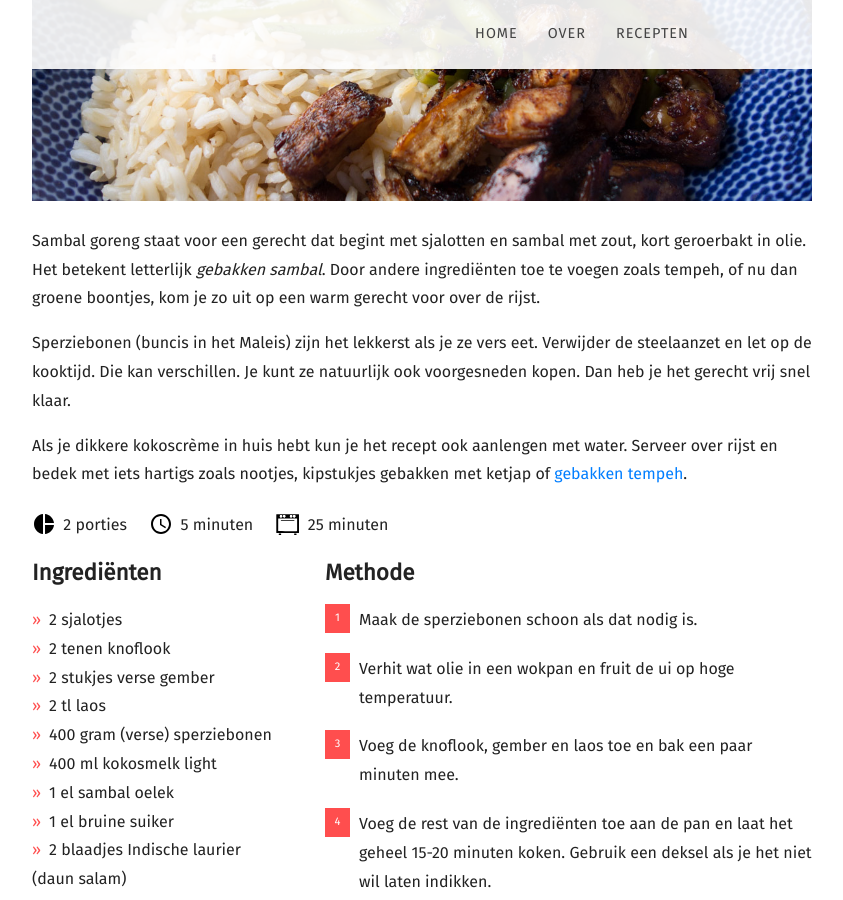
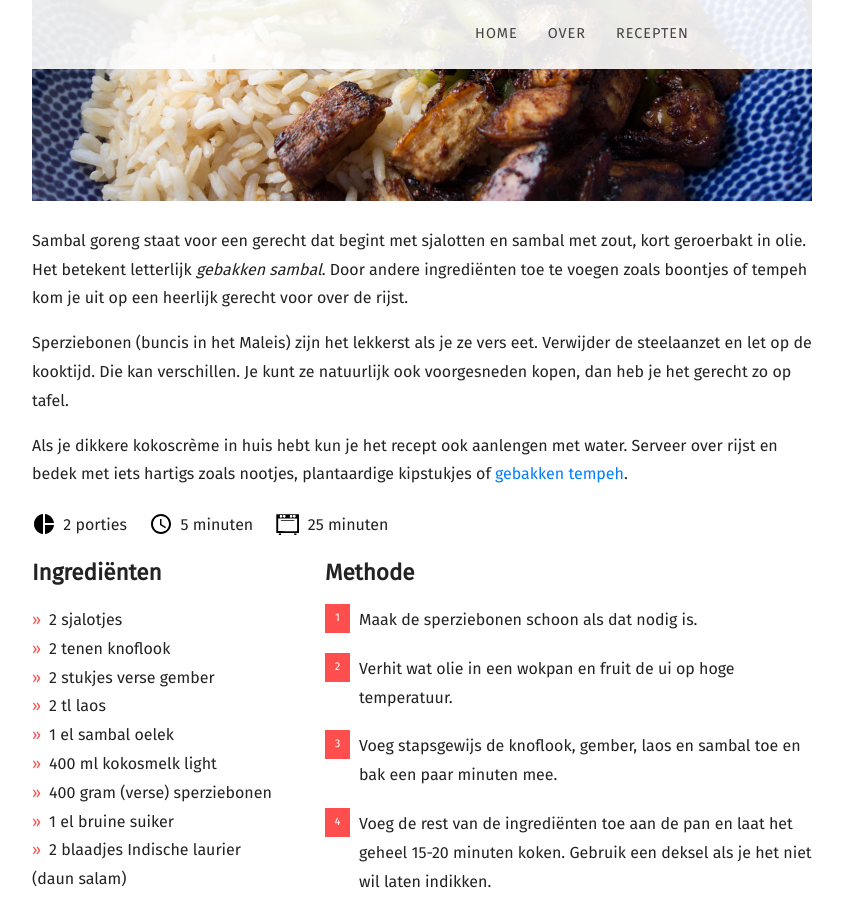
Before and after one commit to marijnio/vegasaurus-old, a Jekyll site: the page built from _posts/2019-07-08-sambal-goreng-boontjes.md, in a window 1280 px wide and 900 px high, scrolled down 723 px. Shown: the whole window, without its empty margins (58-901 px from the left). Built offline with Jekyll 4.4.1, drawn with Linux system fonts in a browser that asks for light colours; nearby versions of some CDN libraries.

Commit message:
Recipe edits

```diff
--- a/_posts/2019-07-08-sambal-goreng-boontjes.md
+++ b/_posts/2019-07-08-sambal-goreng-boontjes.md
@@ -13,9 +13,9 @@ recipe:
     - 2 tenen knoflook
     - 2 stukjes verse gember
     - 2 tl laos
+    - 1 el sambal oelek
+    - 400 ml kokosmelk light
     - 400 gram (verse) sperziebonen
-    - 400 ml kokosmelk light
-    - 1 el sambal oelek
     - 1 el bruine suiker
     - 2 blaadjes Indische laurier (daun salam)
     - 2 kafferlimoen blaadjes (djeroek poeroet)
@@ -25,14 +25,14 @@ recipe:
 
     1. Maak de sperziebonen schoon als dat nodig is.
     2. Verhit wat olie in een wokpan en fruit de ui op hoge temperatuur.
-    3. Voeg de knoflook, gember en laos toe en bak een paar minuten mee.
+    3. Voeg stapsgewijs de knoflook, gember, laos en sambal toe en bak een paar minuten mee.
     4. Voeg de rest van de ingrediënten toe aan de pan en laat het geheel 15-20 minuten koken. Gebruik een deksel als je het niet wil laten indikken.
     5. Breng op smaak en pik de limoenblaadjes eruit.
 
 ---
 
-Sambal goreng staat voor een gerecht dat begint met sjalotten en sambal met zout, kort geroerbakt in olie. Het betekent letterlijk _gebakken sambal_. Door andere ingrediënten toe te voegen zoals tempeh, of nu dan groene boontjes, kom je zo uit op een warm gerecht voor over de rijst.
+Sambal goreng staat voor een gerecht dat begint met sjalotten en sambal met zout, kort geroerbakt in olie. Het betekent letterlijk _gebakken sambal_. Door andere ingrediënten toe te voegen zoals boontjes of tempeh kom je uit op een heerlijk gerecht voor over de rijst.
 
-Sperziebonen (buncis in het Maleis) zijn het lekkerst als je ze vers eet. Verwijder de steelaanzet en let op de kooktijd. Die kan verschillen. Je kunt ze natuurlijk ook voorgesneden kopen. Dan heb je het gerecht vrij snel klaar.
+Sperziebonen (buncis in het Maleis) zijn het lekkerst als je ze vers eet. Verwijder de steelaanzet en let op de kooktijd. Die kan verschillen. Je kunt ze natuurlijk ook voorgesneden kopen, dan heb je het gerecht zo op tafel.
 
-Als je dikkere kokoscrème in huis hebt kun je het recept ook aanlengen met water. Serveer over rijst en bedek met iets hartigs zoals nootjes, kipstukjes gebakken met ketjap of [gebakken tempeh]({{ site.baseurl }}/bijgerecht/2019/03/31/indische-tempeh-marinade/).
+Als je dikkere kokoscrème in huis hebt kun je het recept ook aanlengen met water. Serveer over rijst en bedek met iets hartigs zoals nootjes, plantaardige kipstukjes of [gebakken tempeh]({{ site.baseurl }}/bijgerecht/2019/03/31/indische-tempeh-marinade/).
```
